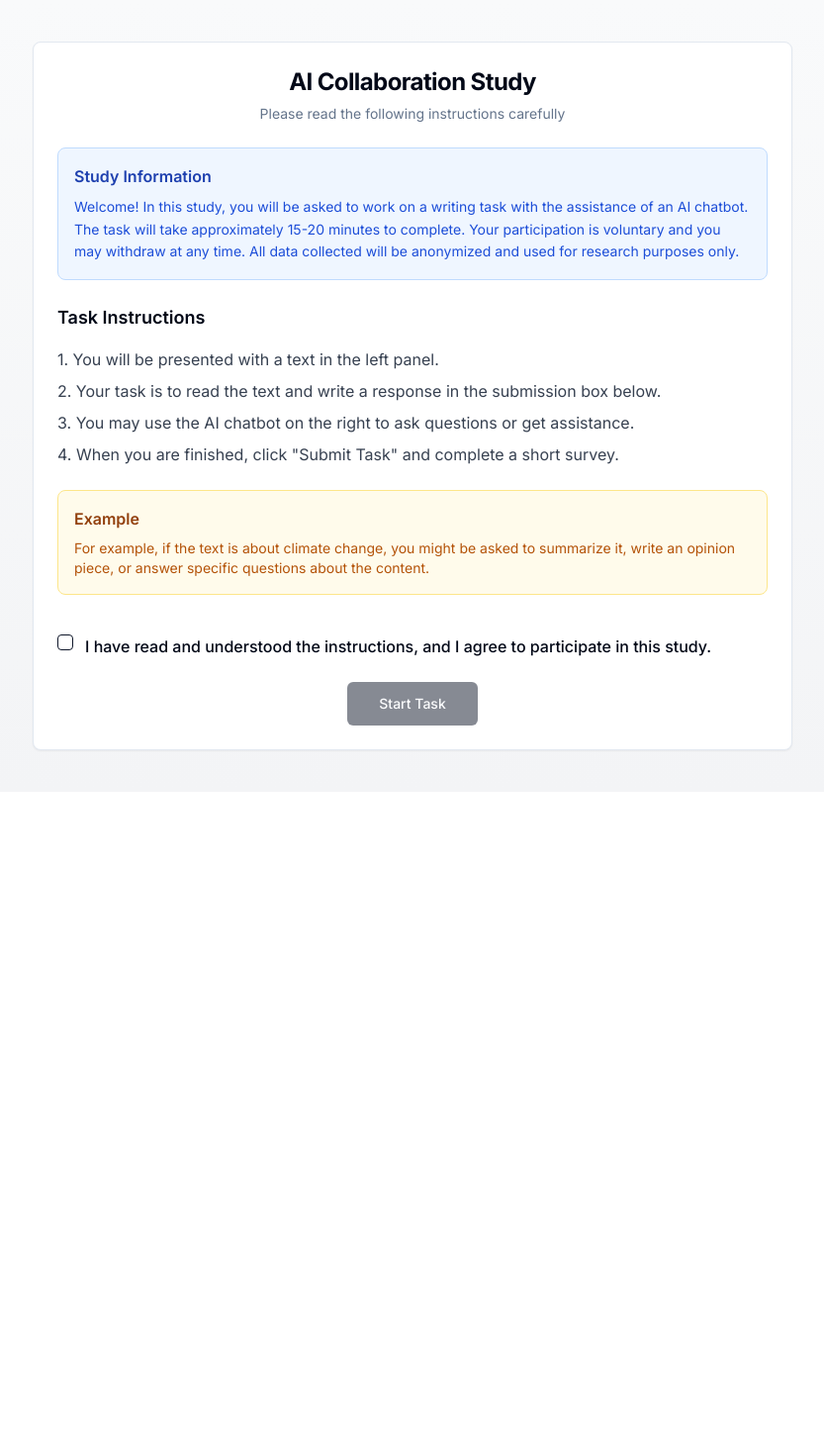
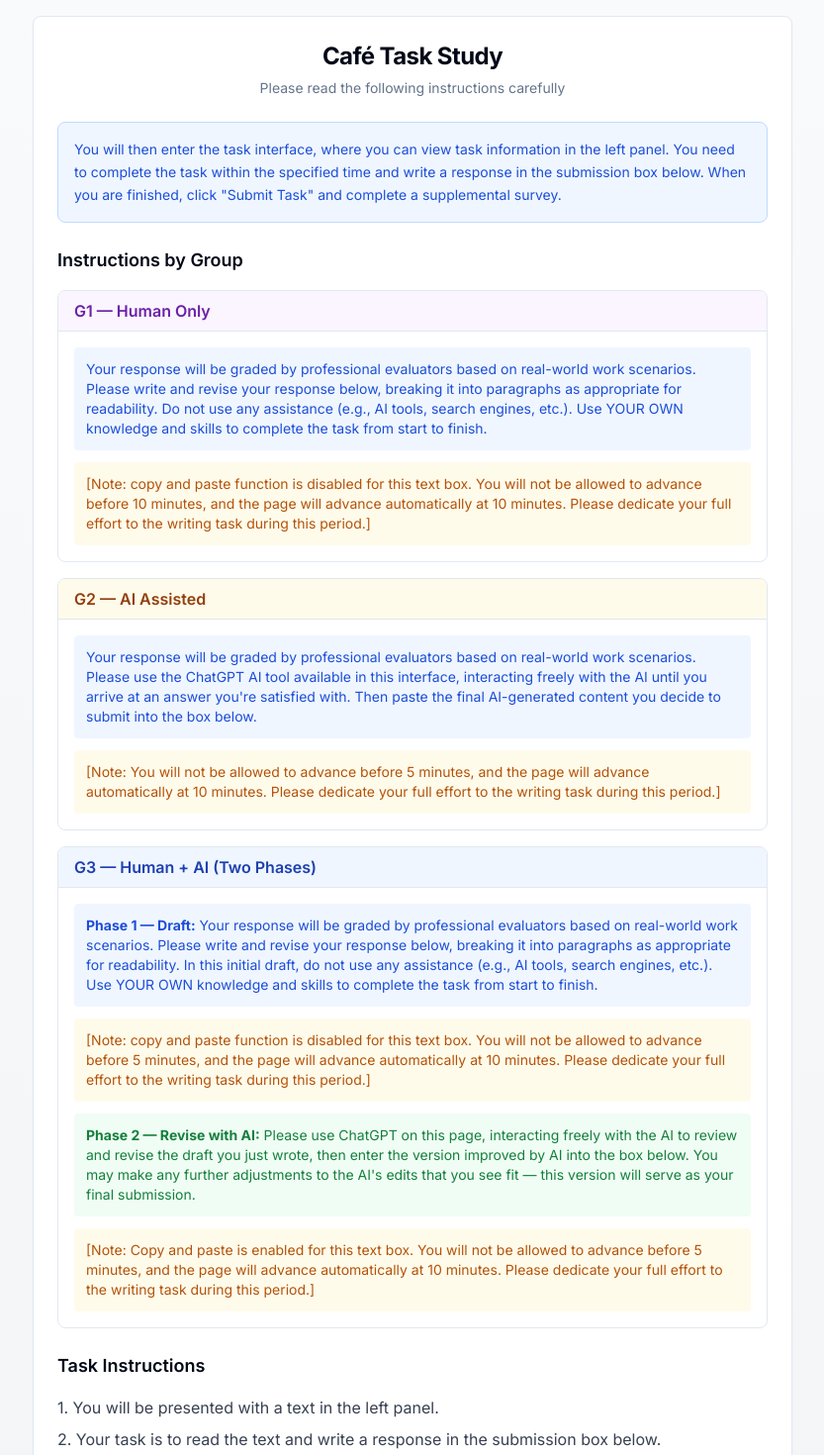
Before and after one commit to w4149/AI-Collaboration-Meaningful-Work, a Next.js app: page /entry in a window 1280 px wide. Shown: the top 1470 px of the page at 99% size, without its empty margins (223-1056 px from the left). Before the commit the page ends 800 px from the top, so only its background shows below. Built offline with nearby package versions, Linux system fonts and the light colour scheme.

Commit message:
urls预设分组

```diff
--- a/src/app/api/auth/start/route.ts
+++ b/src/app/api/auth/start/route.ts
@@ -14,8 +14,10 @@ const TASK_CONTENTS = {
 You work at Lucky Coffee, an affordable coffee chain known for its comfortable stores and relaxed vibe. Its main customers are nearby office workers and students. The manager wants to celebrate the store's third anniversary with **an/a series of** in-store event and has asked you to plan it.
 
 Design an anniversary event that meets the following requirements:
-1.Goals: Bring customers into the store and encourage them to stay, motivate them to take and share photos, and significantly boost the store's sales and brand awareness.
-2.What to include: **Describe what the event is?Describe the activities included in the event**, how it works, and/or how customers would take part.`,
+
+1. Goals: Bring customers into the store and encourage them to stay, motivate them to take and share photos, and significantly boost the store's sales and brand awareness.
+
+2. What to include: **Describe what the event is?Describe the activities included in the event**, how it works, and/or how customers would take part.`,
 
   'task2': `你是 Lucky 咖啡店的员工。附近有1家 Bingo 咖啡店和你们形成长期竞争。店长想要你根据下面三份资料做一些分析，并对你所在咖啡店的未来规划提出建议。要求如下：
 
--- a/src/app/entry/page.tsx
+++ b/src/app/entry/page.tsx
@@ -1,6 +1,6 @@
 "use client"
 
-import { useState, useEffect } from 'react'
+import { useState } from 'react'
 import { useRouter, useSearchParams } from 'next/navigation'
 import { Button } from '@/components/ui/button'
 import { Card, CardContent, CardDescription, CardFooter, CardHeader, CardTitle } from '@/components/ui/card'
@@ -16,9 +16,17 @@ export default function EntryPage() {
   const setUser = useAppStore((state) => state.setUser)
   const setTask = useAppStore((state) => state.setTask)
   const setStartTime = useAppStore((state) => state.setStartTime)
+  const setGroupType = useAppStore((state) => state.setGroupType)
+  const setTaskSubmitted = useAppStore((state) => state.setTaskSubmitted)
+  const reset = useAppStore((state) => state.reset)
 
-  // Get PROLIFIC_PID from URL params
+  // Get params from URL
+  const urlTask = searchParams.get('task')
+  const urlGroup = searchParams.get('group')
   const prolificId = searchParams.get('PROLIFIC_PID') || 'test_user_' + Date.now()
+
+  // If task and group are in URL, skip select-task and start directly
+  const hasUrlAssignment = !!(urlTask && urlGroup)
 
   const handleStart = async () => {
     if (!agreed) return
@@ -26,10 +34,45 @@ export default function EntryPage() {
     setIsLoading(true)
 
     try {
-      setUser(`test_user_${Date.now()}`, `session_${Date.now()}`, prolificId)
-      setStartTime(new Date())
+      if (hasUrlAssignment) {
+        // Direct start: call /api/auth/start with URL params
+        reset()
+        setTaskSubmitted(false)
 
-      router.push('/select-task')
+        const response = await fetch('/api/auth/start', {
+          method: 'POST',
+          headers: { 'Content-Type': 'application/json' },
+          body: JSON.stringify({
+            prolificId,
+            taskId: urlTask,
+            groupType: urlGroup,
+          }),
+        })
+
+        if (!response.ok) throw new Error('Failed to start session')
+
+        const data = await response.json()
+
+        setUser(data.userId, data.sessionId, prolificId)
+        setTask(
+          data.taskId,
+          data.taskTypeId,
+          data.taskType,
+          data.taskContent,
+          data.allowCopy,
+          data.allowPaste,
+          data.allowChat
+        )
+        setGroupType(urlGroup as 'G1-Human' | 'G2-AI' | 'G3-HumanAndAI')
+        setStartTime(new Date())
+
+        router.push('/task')
+      } else {
+        // No URL assignment: go to select-task page
+        setUser(`test_user_${Date.now()}`, `session_${Date.now()}`, prolificId)
+        setStartTime(new Date())
+        router.push('/select-task')
+      }
     } catch (error) {
       console.error('Error starting session:', error)
       alert('Failed to start. Please try again.')
@@ -42,18 +85,97 @@ export default function EntryPage() {
     <div className="min-h-screen bg-gradient-to-b from-gray-50 to-gray-100 flex items-center justify-center p-4">
       <Card className="max-w-3xl w-full">
         <CardHeader>
-          <CardTitle className="text-2xl font-bold text-center">AI Collaboration Study</CardTitle>
+          <CardTitle className="text-2xl font-bold text-center">Café Task Study</CardTitle>
           <CardDescription className="text-center">Please read the following instructions carefully</CardDescription>
         </CardHeader>
 
         <CardContent className="space-y-6">
           <div className="bg-blue-50 p-4 rounded-lg border border-blue-200">
-            <h3 className="font-semibold text-blue-800 mb-2">Study Information</h3>
             <p className="text-blue-700 text-sm leading-relaxed">
-              Welcome! In this study, you will be asked to work on a writing task with the assistance of an AI chatbot.
-              The task will take approximately 15-20 minutes to complete. Your participation is voluntary and you may
-              withdraw at any time. All data collected will be anonymized and used for research purposes only.
+              You will then enter the task interface, where you can view task information in the left panel.
+              You need to complete the task within the specified time and write a response in the submission box below.
+              When you are finished, click &quot;Submit Task&quot; and complete a supplemental survey.
             </p>
+          </div>
+
+          {/* Group-specific instructions */}
+          <div className="space-y-4">
+            <h3 className="font-semibold text-lg">
+              {hasUrlAssignment ? 'Your Instructions' : 'Instructions by Group'}
+            </h3>
+
+            {/* G1-Human */}
+            {(!hasUrlAssignment || urlGroup === 'G1-Human') && (
+              <div className="border rounded-lg overflow-hidden">
+                <div className="bg-purple-50 px-4 py-2 border-b">
+                  <span className="font-semibold text-purple-800">G1 — Human Only</span>
+                </div>
+                <div className="p-4 space-y-3">
+                  <div className="bg-blue-50 p-3 rounded">
+                    <p className="text-blue-700 text-sm">
+                      Your response will be graded by professional evaluators based on real-world work scenarios. Please write and revise your response below, breaking it into paragraphs as appropriate for readability. Do not use any assistance (e.g., AI tools, search engines, etc.). Use YOUR OWN knowledge and skills to complete the task from start to finish.
+                    </p>
+                  </div>
+                  <div className="bg-amber-50 p-3 rounded">
+                    <p className="text-amber-700 text-sm">
+                      [Note: copy and paste function is disabled for this text box. You will not be allowed to advance before 10 minutes, and the page will advance automatically at 10 minutes. Please dedicate your full effort to the writing task during this period.]
+                    </p>
+                  </div>
+                </div>
+              </div>
+            )}
+
+            {/* G2-AI */}
+            {(!hasUrlAssignment || urlGroup === 'G2-AI') && (
+              <div className="border rounded-lg overflow-hidden">
+                <div className="bg-amber-50 px-4 py-2 border-b">
+                  <span className="font-semibold text-amber-800">G2 — AI Assisted</span>
+                </div>
+                <div className="p-4 space-y-3">
+                  <div className="bg-blue-50 p-3 rounded">
+                    <p className="text-blue-700 text-sm">
+                      Your response will be graded by professional evaluators based on real-world work scenarios. Please use the ChatGPT AI tool available in this interface, interacting freely with the AI until you arrive at an answer you&apos;re satisfied with. Then paste the final AI-generated content you decide to submit into the box below.
+                    </p>
+                  </div>
+                  <div className="bg-amber-50 p-3 rounded">
+                    <p className="text-amber-700 text-sm">
+                      [Note: You will not be allowed to advance before 5 minutes, and the page will advance automatically at 10 minutes. Please dedicate your full effort to the writing task during this period.]
+                    </p>
+                  </div>
+                </div>
+              </div>
+            )}
+
+            {/* G3-HumanAndAI */}
+            {(!hasUrlAssignment || urlGroup === 'G3-HumanAndAI') && (
+              <div className="border rounded-lg overflow-hidden">
+                <div className="bg-blue-50 px-4 py-2 border-b">
+                  <span className="font-semibold text-blue-800">G3 — Human + AI (Two Phases)</span>
+                </div>
+                <div className="p-4 space-y-3">
+                  <div className="bg-blue-50 p-3 rounded">
+                    <p className="text-blue-700 text-sm">
+                      <strong>Phase 1 — Draft:</strong> Your response will be graded by professional evaluators based on real-world work scenarios. Please write and revise your response below, breaking it into paragraphs as appropriate for readability. In this initial draft, do not use any assistance (e.g., AI tools, search engines, etc.). Use YOUR OWN knowledge and skills to complete the task from start to finish.
+                    </p>
+                  </div>
+                  <div className="bg-amber-50 p-3 rounded">
+                    <p className="text-amber-700 text-sm">
+                      [Note: copy and paste function is disabled for this text box. You will not be allowed to advance before 5 minutes, and the page will advance automatically at 10 minutes. Please dedicate your full effort to the writing task during this period.]
+                    </p>
+                  </div>
+                  <div className="bg-green-50 p-3 rounded">
+                    <p className="text-green-700 text-sm">
+                      <strong>Phase 2 — Revise with AI:</strong> Please use ChatGPT on this page, interacting freely with the AI to review and revise the draft you just wrote, then enter the version improved by AI into the box below. You may make any further adjustments to the AI&apos;s edits that you see fit — this version will serve as your final submission.
+                    </p>
+                  </div>
+                  <div className="bg-amber-50 p-3 rounded">
+                    <p className="text-amber-700 text-sm">
+                      [Note: Copy and paste is enabled for this text box. You will not be allowed to advance before 5 minutes, and the page will advance automatically at 10 minutes. Please dedicate your full effort to the writing task during this period.]
+                    </p>
+                  </div>
+                </div>
+              </div>
+            )}
           </div>
 
           <div className="space-y-4">
--- a/src/components/ChatMessage.tsx
+++ b/src/components/ChatMessage.tsx
@@ -1,3 +1,4 @@
+import { memo } from 'react'
 import { cn } from '@/lib/utils'
 import ReactMarkdown from 'react-markdown'
 import remarkGfm from 'remark-gfm'
@@ -8,7 +9,7 @@ interface ChatMessageProps {
   timestamp: Date
 }
 
-export default function ChatMessage({ role, content, timestamp }: ChatMessageProps) {
+function ChatMessage({ role, content, timestamp }: ChatMessageProps) {
   const isUser = role === 'user'
 
   return (
@@ -88,3 +89,5 @@ export default function ChatMessage({ role, content, timestamp }: ChatMessagePro
     </div>
   )
 }
+
+export default memo(ChatMessage)
--- a/src/components/Navigation.tsx
+++ b/src/components/Navigation.tsx
@@ -36,7 +36,7 @@ export default function Navigation({ onShowInstructions }: NavigationProps) {
     <nav className="bg-white border-b border-gray-200 px-6 py-4">
       <div className="flex items-center justify-between">
         <div className="flex items-center gap-4">
-          <h1 className="text-xl font-bold text-gray-900">AI Collaboration Study</h1>
+          <h1 className="text-xl font-bold text-gray-900">Café Task Study</h1>
           {taskType && (
             <span className="bg-blue-100 text-blue-800 px-3 py-1 rounded-full text-sm font-medium">
               Task: {taskType}
```
Also changed, not shown: src/app/api/pre-survey/route.ts (+12 -13 lines), src/app/task/page.tsx (+5 -11 lines), src/components/ChatWindow.tsx (+7 -3 lines), 1 other file (tests, documents, lock files or other folders).
